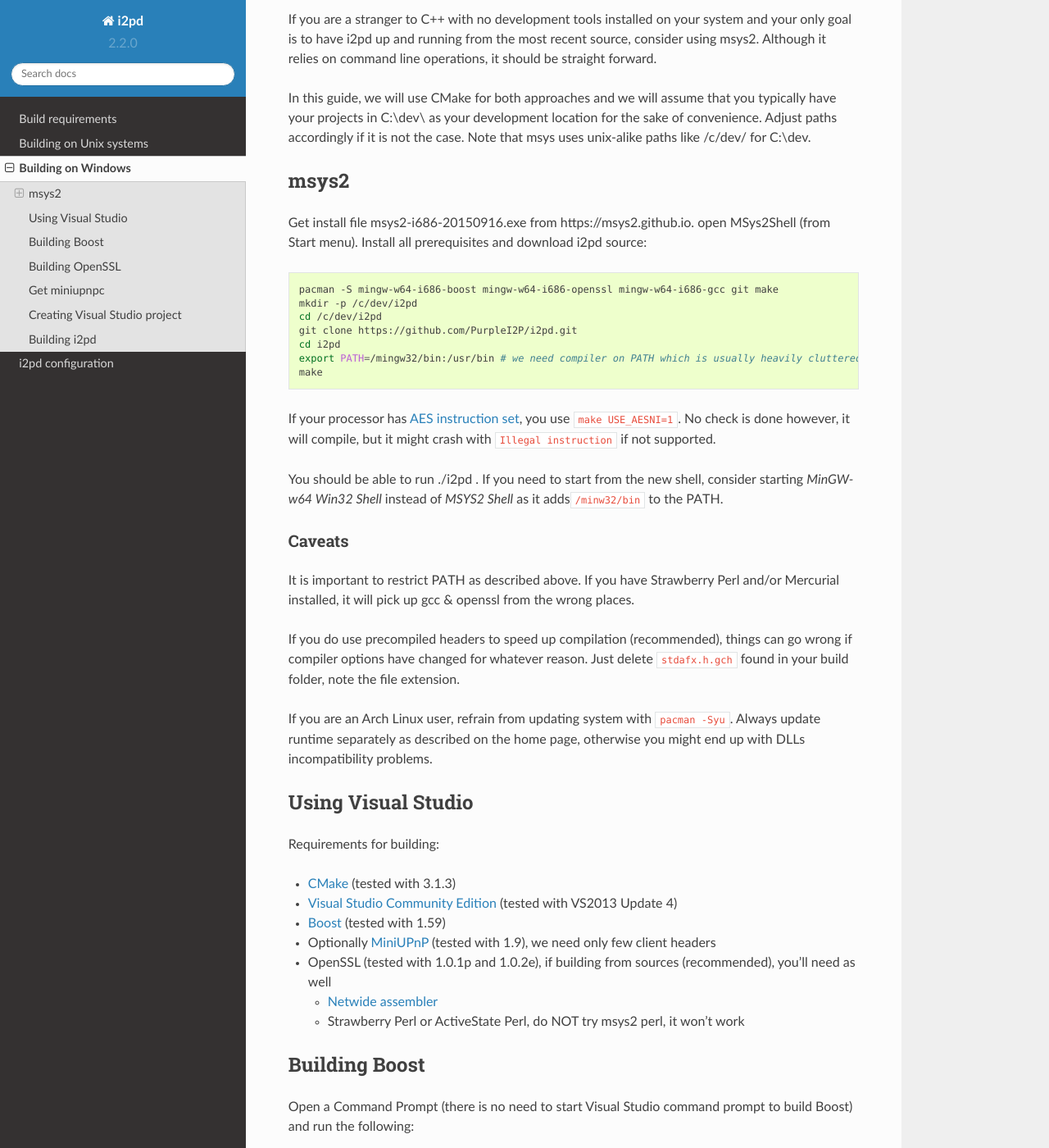
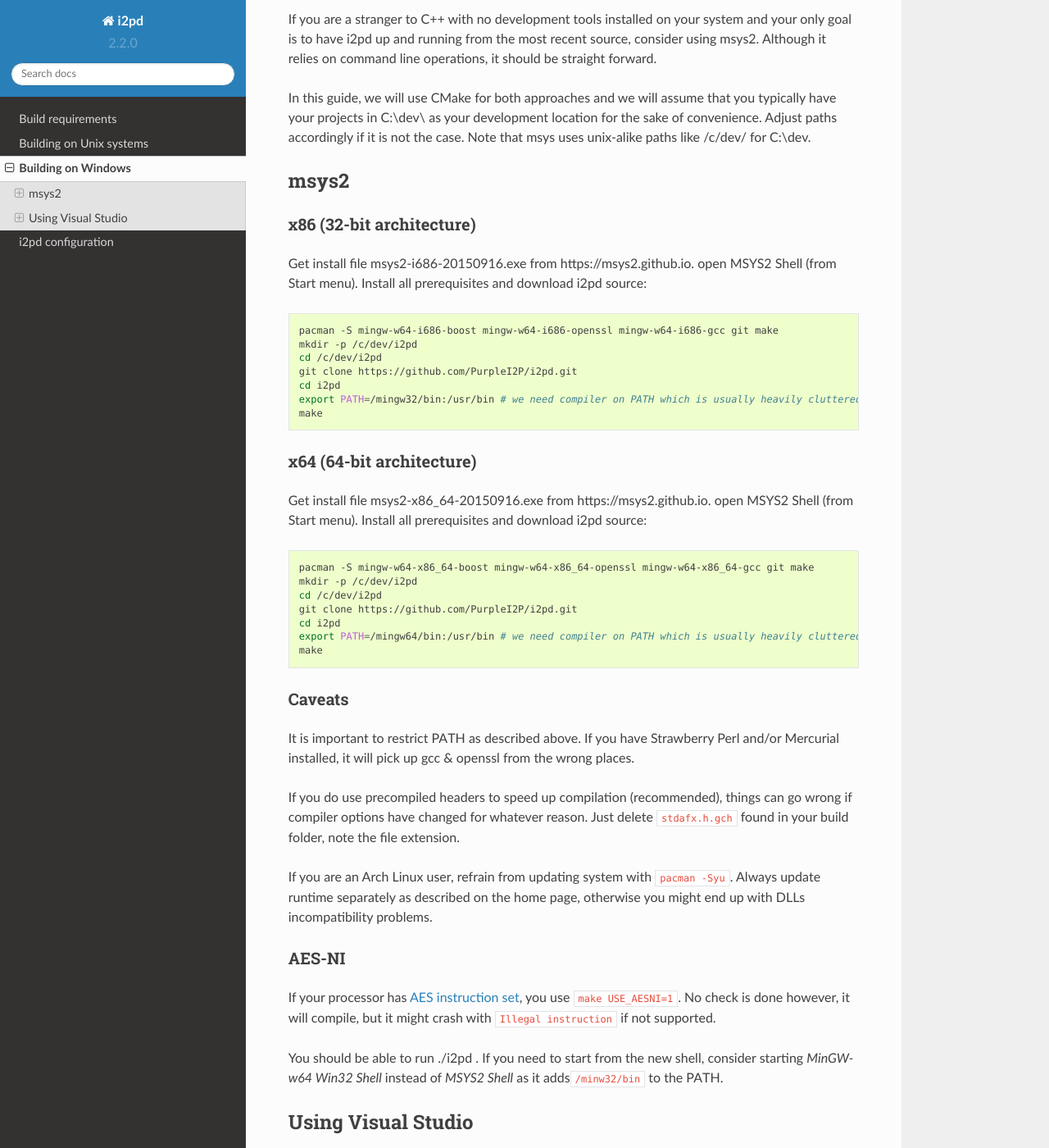
Before and after one commit to PurpleI2P/i2pd, a Sphinx documentation site: the page built from docs/build_notes_windows.md, in a window 1280 px wide and 1400 px high, scrolled down 292 px. Shown: the whole window at 82% size. Built offline with Sphinx 7.4.7 and the Read the Docs theme 2.0.0, drawn with Linux system fonts in a browser that asks for light colours.

Commit message:
Added instructions for a 64-bit OS

````diff
--- a/docs/build_notes_windows.md
+++ b/docs/build_notes_windows.md
@@ -20,11 +20,15 @@
 accordingly if it is not the case. Note that msys uses unix-alike
 paths like /c/dev/ for C:\dev\.
 
+
+
 msys2
 -----
 
+### x86 (32-bit architecture)
+
 Get install file msys2-i686-20150916.exe from https://msys2.github.io.
-open MSys2Shell (from Start menu).
+open MSYS2 Shell (from Start menu).
 Install all prerequisites and download i2pd source:
 
 ```bash
@@ -37,14 +41,23 @@
 make
 ```
 
-If your processor has
-[AES instruction set](https://en.wikipedia.org/wiki/AES_instruction_set),
-you use `make USE_AESNI=1`. No check is done however, it
-will compile, but it might crash with `Illegal instruction` if not supported.
 
-You should be able to run ./i2pd . If you need to start from the new
-shell, consider starting *MinGW-w64 Win32 Shell* instead of *MSYS2 Shell* as
-it adds`/minw32/bin` to the PATH.
+### x64 (64-bit architecture)
+
+Get install file msys2-x86_64-20150916.exe from https://msys2.github.io.
+open MSYS2 Shell (from Start menu).
+Install all prerequisites and download i2pd source:
+
+```bash
+pacman -S mingw-w64-x86_64-boost mingw-w64-x86_64-openssl mingw-w64-x86_64-gcc git make
+mkdir -p /c/dev/i2pd
+cd /c/dev/i2pd
+git clone https://github.com/PurpleI2P/i2pd.git
+cd i2pd
+export PATH=/mingw64/bin:/usr/bin # we need compiler on PATH which is usually heavily cluttered on Windows
+make
+```
+
 
 ### Caveats
 
@@ -63,6 +76,19 @@
 problems.
 
 
+### AES-NI
+
+If your processor has
+[AES instruction set](https://en.wikipedia.org/wiki/AES_instruction_set),
+you use `make USE_AESNI=1`. No check is done however, it
+will compile, but it might crash with `Illegal instruction` if not supported.
+
+You should be able to run ./i2pd . If you need to start from the new
+shell, consider starting *MinGW-w64 Win32 Shell* instead of *MSYS2 Shell* as
+it adds`/minw32/bin` to the PATH.
+
+
+
 Using Visual Studio
 -------------------
 
@@ -77,7 +103,7 @@
 	* Strawberry Perl or ActiveState Perl, do NOT try msys2 perl, it won't work
 
 
-## Building Boost
+### Building Boost
 
 Open a Command Prompt (there is no need to start Visual Studio command
 prompt to build Boost) and run the following:
@@ -98,8 +124,8 @@
 consider `--build-type=minimal`. Take a look at
 [appveyor.yml](../appveyor.yml) for details on how test builds are done.
 
-Building OpenSSL
------------------
+
+### Building OpenSSL
 
 Download OpenSSL, e.g. with git
 
@@ -123,8 +149,8 @@
 static/shared. Consult `C:\Program Files
 (x86)\CMake\share\cmake-3.3\Modules\FindOpenSSL.cmake` for details.
 
-Get miniupnpc
--------------
+
+### Get miniupnpc
 
 If you are behind a UPnP enabled router and don't feel like manually
 configuring port forwarding, you should consider using
@@ -139,8 +165,7 @@
 using msys2 as 64-bit DLLs are not provided by the project.
 
 
-Creating Visual Studio project
-------------------------------
+### Creating Visual Studio project
 
 Start CMake GUI, navigate to i2pd directory, choose building directory,  e.g. ./out, and configure options.
 
@@ -155,8 +180,8 @@
 
 WITH_UPNP will stay off, if necessary files are not found.
 
-Building i2pd
--------------
+
+### Building i2pd
 
 You can open generated solution/project with Visual Studio and build
 from there, alternatively you can use `cmake --build . --config Release --target install` or
````
